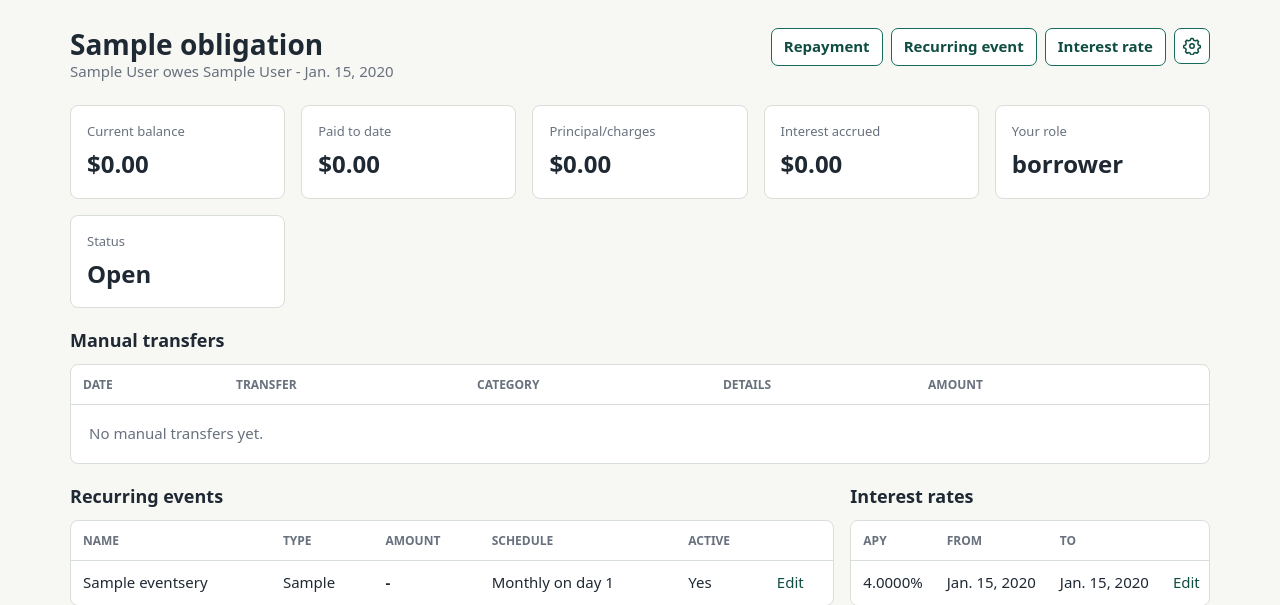
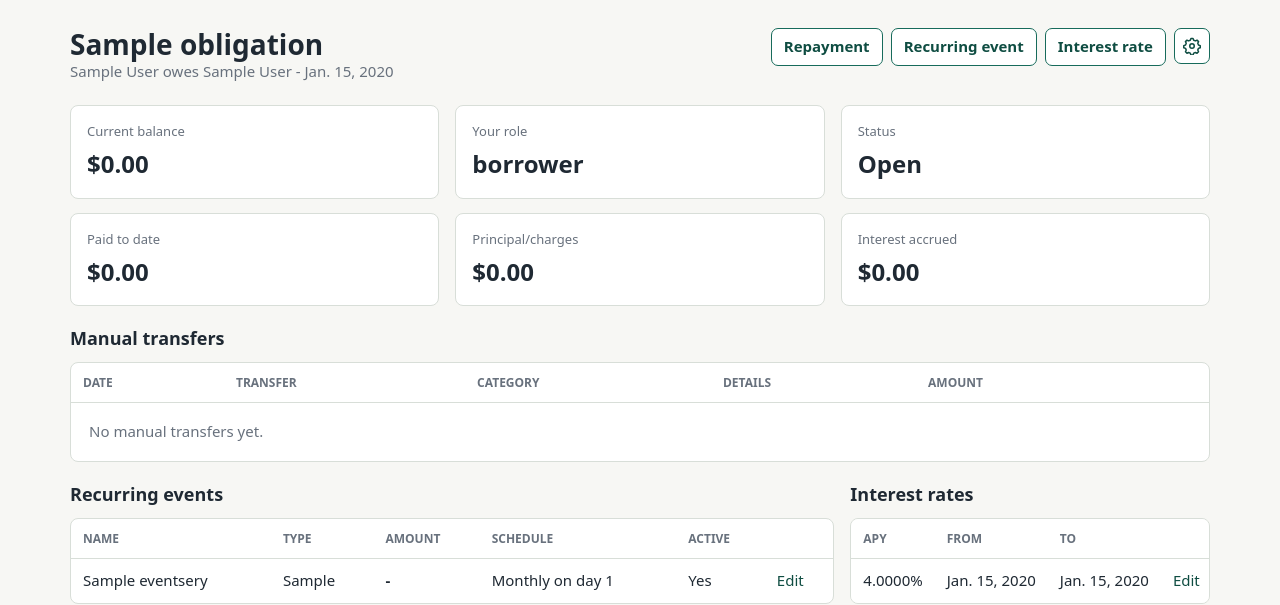
Before and after one commit to Turkevych96/TrustTrack, a Django app: page /obligations/1/ in a window 1280 px wide. Shown: the part 51-656 px from the top of the page. Run offline with Django 5.2, Linux system fonts and the light colour scheme; a user stored in the database is signed in; tables that the repository leaves empty hold one stand-in row (values such as "Sample post"); data that the repository does not hold is empty.

Commit message:
feat: restructure obligation detail view for improved layout and accessibility

```diff
--- a/ledger/templates/ledger/base.html
+++ b/ledger/templates/ledger/base.html
@@ -110,9 +110,17 @@
         .main-side {
             grid-template-columns: minmax(0, 2fr) minmax(280px, 1fr);
         }
+        .metrics-stack {
+            display: grid;
+            gap: 14px;
+            margin-bottom: 22px;
+        }
         .metrics {
-            grid-template-columns: repeat(auto-fit, minmax(180px, 1fr));
+            grid-template-columns: repeat(3, minmax(0, 1fr));
             margin-bottom: 22px;
+        }
+        .metrics-stack .metrics {
+            margin-bottom: 0;
         }
         .admin-page {
             max-width: 1280px;
--- a/ledger/templates/ledger/obligation_detail.html
+++ b/ledger/templates/ledger/obligation_detail.html
@@ -40,11 +40,23 @@
     {% endif %}
 </div>
 
-<section class="grid metrics">
+<div class="metrics-stack">
+    <section class="grid metrics" aria-label="Obligation status">
         <div class="panel">
             <div class="metric-label">Current balance</div>
             <div class="metric-value">{{ balance_units|money_units }}</div>
         </div>
+        <div class="panel">
+            <div class="metric-label">Your role</div>
+            <div class="metric-value">{{ role }}</div>
+        </div>
+        <div class="panel">
+            <div class="metric-label">Status</div>
+            <div class="metric-value">{{ obligation.get_status_display }}</div>
+        </div>
+    </section>
+
+    <section class="grid metrics" aria-label="Obligation totals">
         <div class="panel">
             <div class="metric-label">Paid to date</div>
             <div class="metric-value">{{ obligation_summary.paid_to_date_units|money_units }}</div>
@@ -59,15 +71,8 @@
                 <div class="metric-value">{{ obligation_summary.interest_accrued_units|money_units }}</div>
             </div>
         {% endif %}
-    <div class="panel">
-        <div class="metric-label">Your role</div>
-        <div class="metric-value">{{ role }}</div>
+    </section>
 </div>
-    <div class="panel">
-        <div class="metric-label">Status</div>
-        <div class="metric-value">{{ obligation.get_status_display }}</div>
-    </div>
-</section>
 
 <section class="section-gap">
     <h2>Manual transfers</h2>
```
Lines whose indentation alone changed are shown as unchanged.
